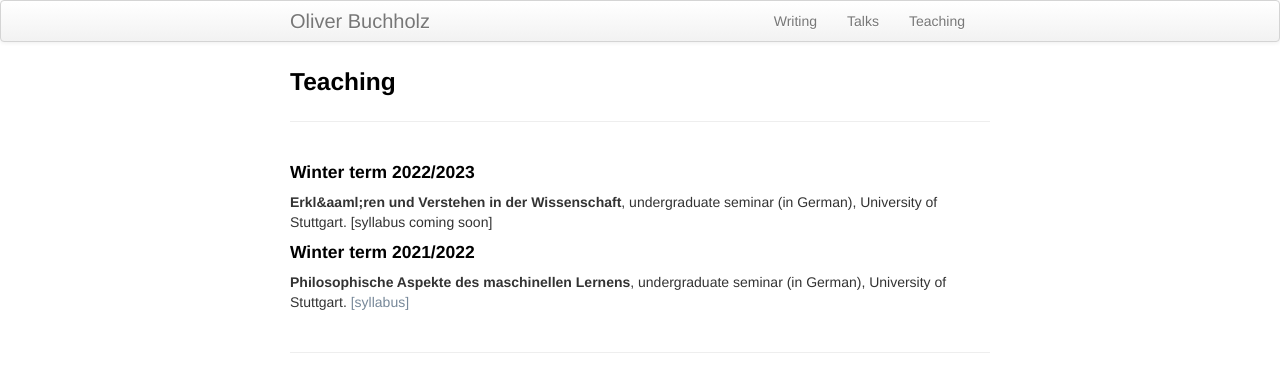
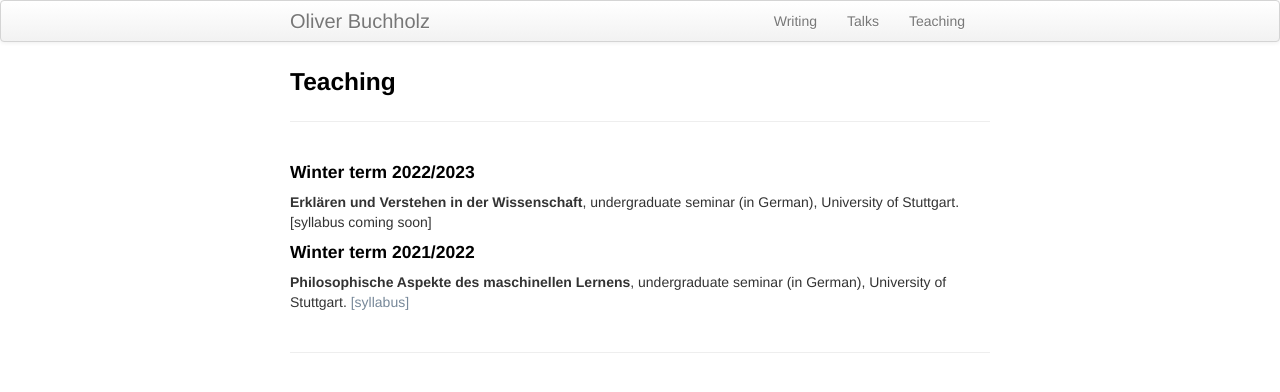
Before and after one commit to oliverbuchholz/oliverbuchholz.github.io, a Jekyll site: the page built from pages/teaching.md, in a window 1280 px wide. Shown: the top 392 px of the page. Built offline with Jekyll 4.4.1, drawn with Linux system fonts in a browser that asks for light colours; part of the change alters nothing that is shown.

Commit message:
fixed typo

```diff
--- a/pages/teaching.md
+++ b/pages/teaching.md
@@ -6,7 +6,7 @@ description: Oliver Buchholz | Teaching
 
 <h4>Winter term 2022/2023</h4>
 
-<b>Erkl&aaml;ren und Verstehen in der Wissenschaft</b>, undergraduate seminar (in German), University of Stuttgart. [syllabus coming soon]
+<b>Erkl&auml;ren und Verstehen in der Wissenschaft</b>, undergraduate seminar (in German), University of Stuttgart. [syllabus coming soon]
 
 <h4>Winter term 2021/2022</h4>
 
```
